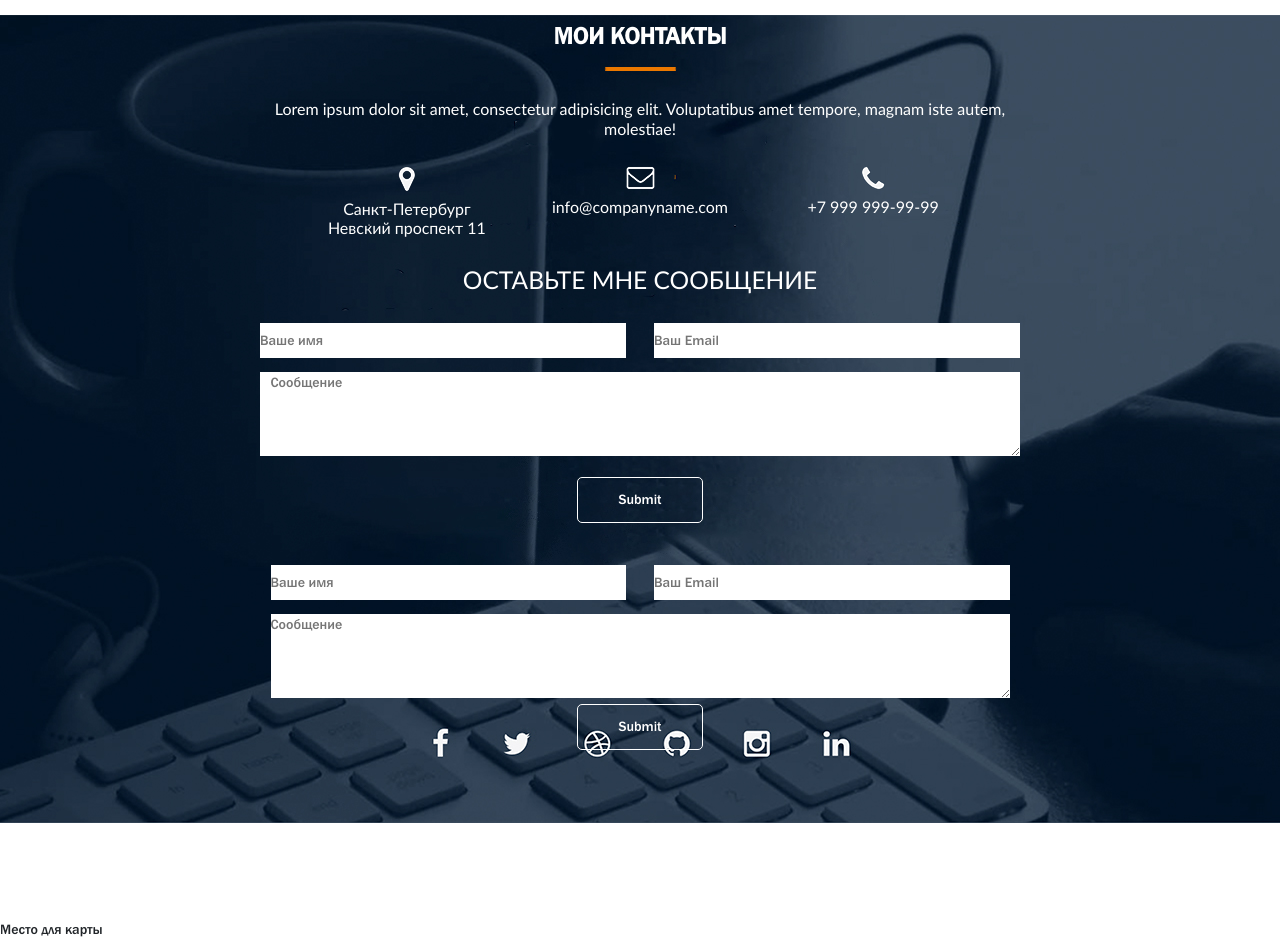
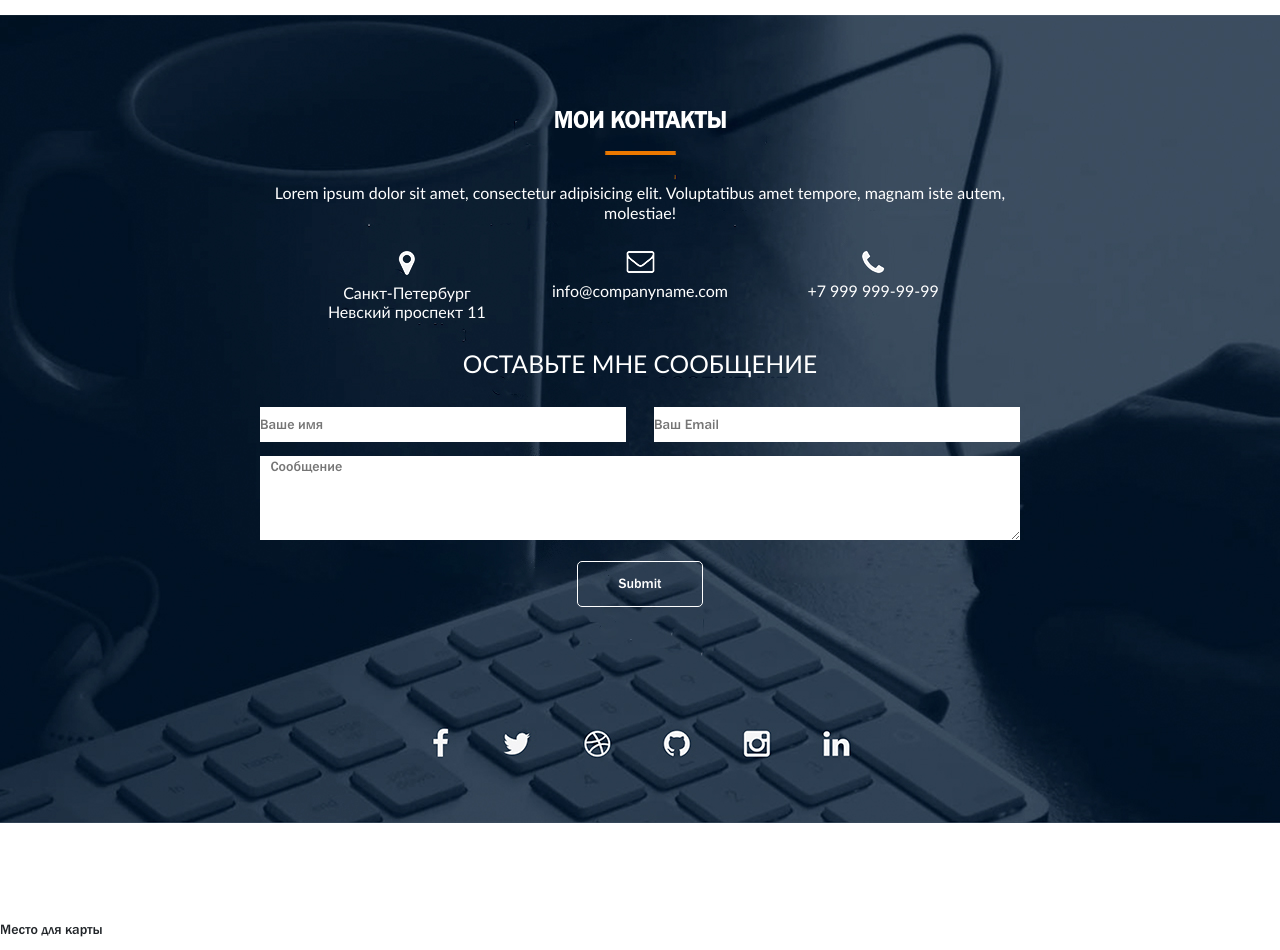
Before and after one commit to kapralovae/kapralovae.github.io, a plain HTML site: page src/bootstrap.html in a window 1280 px wide. Shown: the part 5139-6089 px from the top of the page. Drawn offline with nearby package versions, Linux system fonts and the light colour scheme.

Commit message:
Update bootstrap.html
dz js

```diff
--- a/src/bootstrap.html
+++ b/src/bootstrap.html
@@ -330,7 +330,7 @@
         <div class="container">
             <div class="contact">
                 <div class="row">
-                    <div class=" col-12 text-center">
+                    <div class=" col-12 text-center mt-5 pt-5">
                         <h2>МОИ КОНТАКТЫ</h2>
                         <img src="img/cherta.png" alt="ups"><br>
                     </div>
@@ -386,25 +386,7 @@
 
                 </div>
 
- <div class="row mt-5 justify-content-center">
-                   <form class="col-8" action="message">
-                    <table class="col-12 ">
-                        <tr class="d-flex justify-content-between">
-                    <td class=" col-6 pe-3"><input class=" col-12  in_name py-2" type="text" name="text_input_name" placeholder="Ваше имя"></td>
 
-
-                    <td class=" col-6 ps-3"><input class=" col-12 in_e-mail py-2" type="text" name="text_input_e-mail" placeholder="Ваш Email"></td>
-
-                        </tr>
-                    <tr class="">
-                    <td colspan="2"><textarea class=" col-12 mt-3 pb-5 text-start align-items-start" name="123" placeholder="Сообщение" id="2" cols="" rows=""></textarea></td>
-                    </tr>
-              <tr class="col-12 d-flex justify-content-center ">
-            <td colspan="2">
-                       <input class="subm col-12 text-center" type="submit"></td>
-                        </tr>
-                       </table>
-            </form></div>
 <!--
             <div class="soc-seti">
                 <div class="row col-6 offset-3 d-flex justify-content-around align-items-center">
@@ -422,6 +404,8 @@
     </div>
 
     <div class="karta">Место для карты</div>
+
+      <script src="js/myScript.js"></script>
        </body>
 
        <footer>
```
